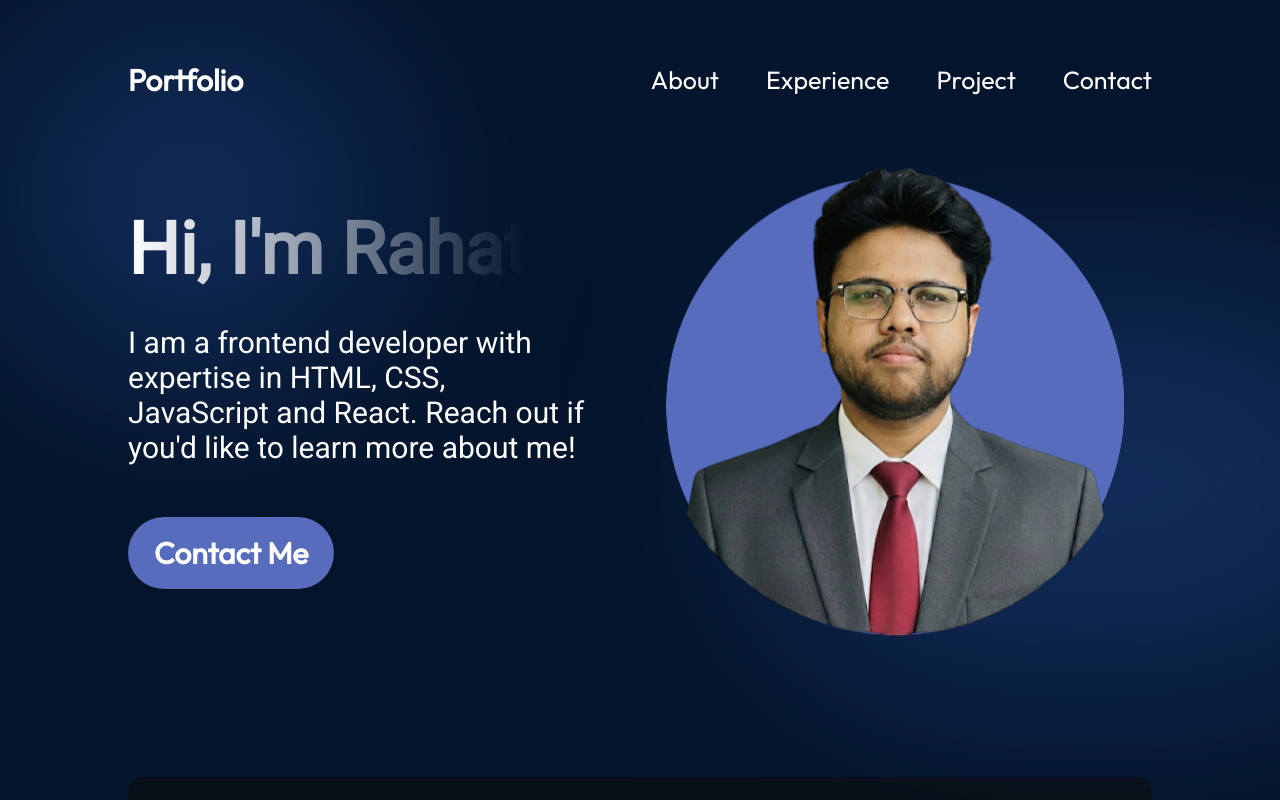
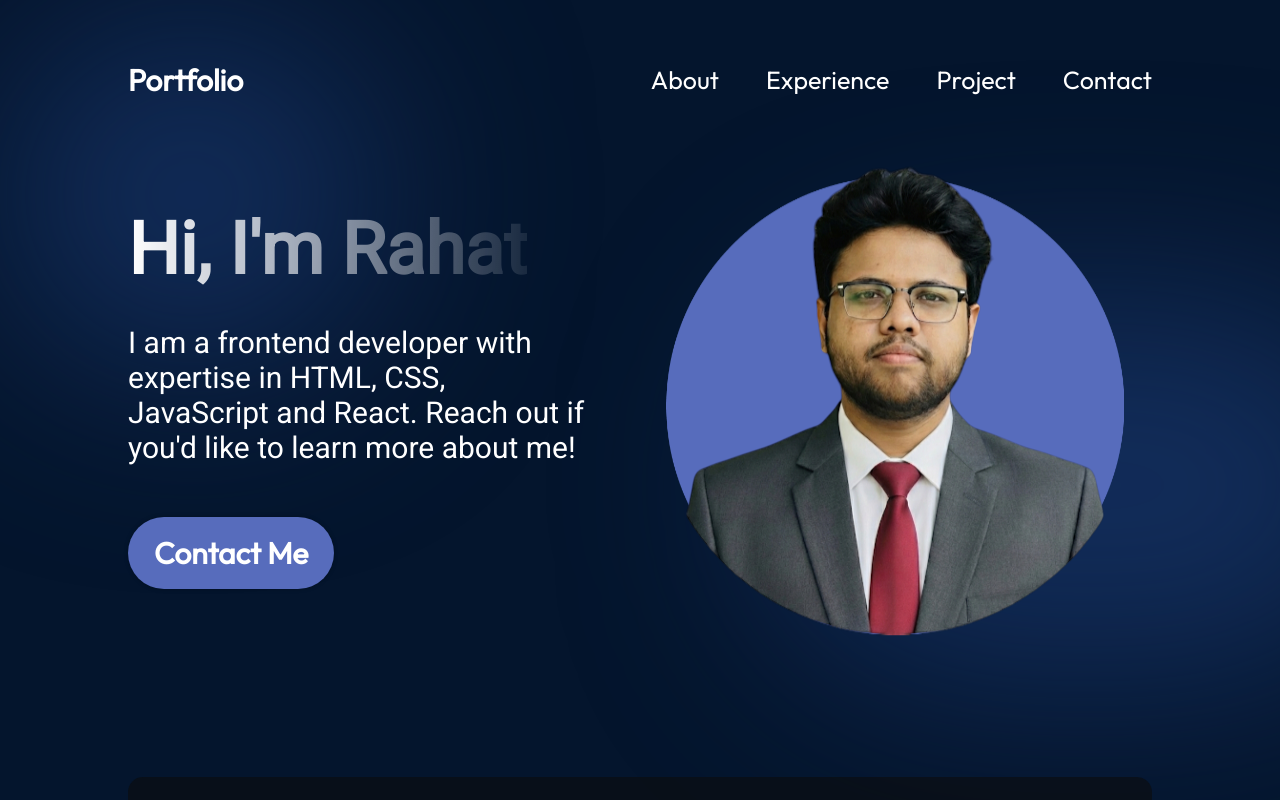
Before and after one commit to rahat605/portfolio, a React (Vite) app: page / in a window 1280 px wide. Shown: the top 800 px of the page. Built offline with nearby package versions, Linux system fonts and the light colour scheme.

Commit message:
fixing hi

```diff
--- a/src/components/Hero/Hero.module.css
+++ b/src/components/Hero/Hero.module.css
@@ -25,7 +25,7 @@
     font-weight: 900;
     margin-bottom: 33px;
     font-family: var(--font-roboto);
-    background: linear-gradient(90deg,rgba(255,255,255,1)0%, rgba(255,255,245,0)100%);
+    background: linear-gradient(90deg,rgba(255,255,255,1)0%, rgba(255,255,255,0.09)100%);
     -webkit-text-fill-color: transparent;
     background-clip: text;
     -webkit-background-clip: text;
```
